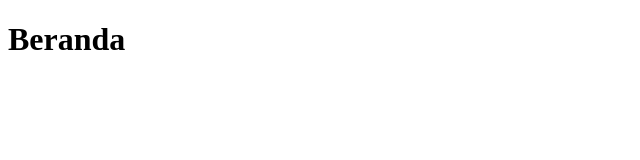
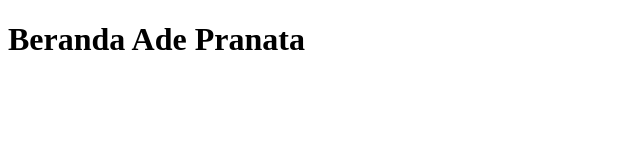
Before and after one commit to bikincoding/test_github, a plain HTML site: page index.html in a window 1280 px wide. Shown: the whole page, without its empty margins (0-640 px from the left). Drawn offline with Linux system fonts and the light colour scheme.

Commit message:
perubahan judul index

```diff
--- a/index.html
+++ b/index.html
@@ -7,6 +7,6 @@
     <title>Index</title>
 </head>
 <body>
-    <h1>Beranda</h1>
+    <h1>Beranda Ade Pranata</h1>
 </body>
 </html>
```
